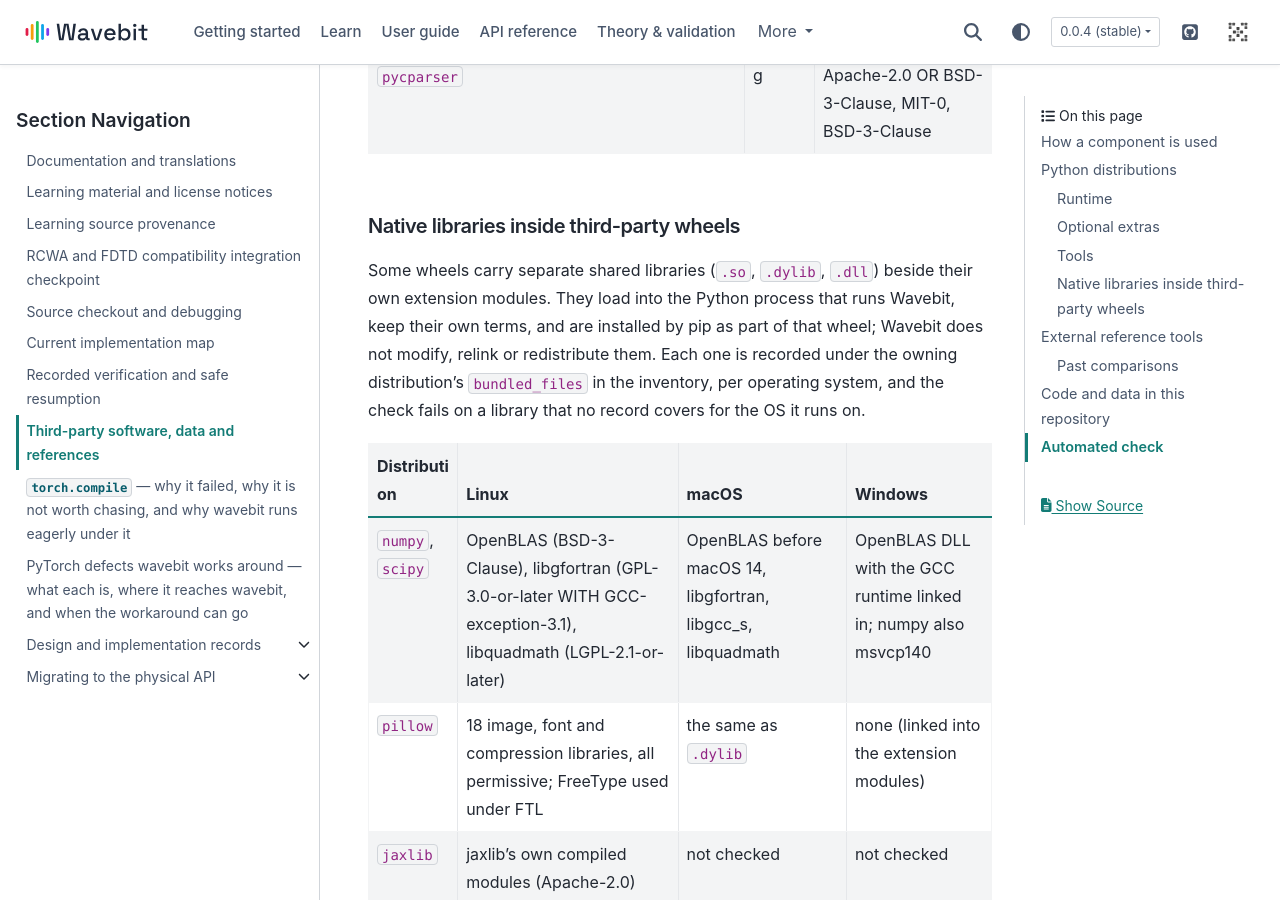
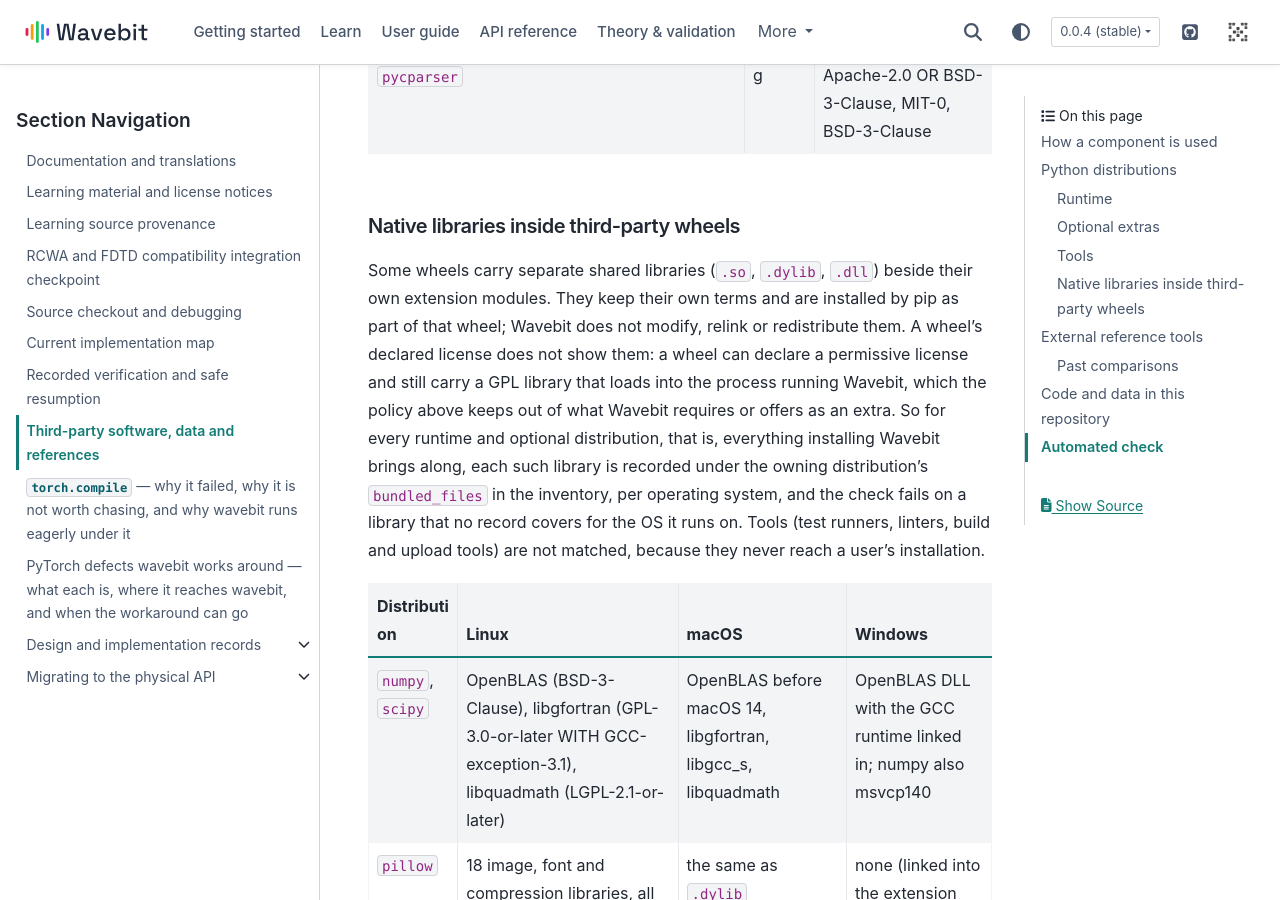
Before and after one commit to fieldalgo/wavebit, a Sphinx documentation site: the page built from docs/development/third-party.md, in a window 1280 px wide and 900 px high, scrolled down 6827 px. Built offline with Sphinx 7.4.7 and the PyData theme 0.15.4, drawn with Linux system fonts in a browser that asks for light colours; pages that are not in the unit, such as notebooks, are missing from menus; some of the changed text lies outside the part shown.

Commit message:
chore(licenses): match bundled native libraries only for what installing Wavebit brings along
The bundled-file check exists to keep GPL libraries that a permissively
declared wheel carries out of the process running Wavebit for its users;
for example pyFFTW 0.15.1 declares BSD-3-Clause while its wheels carry
FFTW (GPL). Test runners, linters and build or upload tools never reach a
user's installation, so matching their wheels' contents only adds upkeep.
The check now matches runtime and optional distributions only; tools keep
the metadata license check. A test covers the same unrecorded library
failing as an optional dependency and passing as a tool.

Co-Authored-By: Claude Opus 5.5 <noreply@anthropic.com>
Claude-Session: https://claude.ai/code/session_01Fi25h3bsDT3KRqxr3FWubV

```diff
--- a/docs/development/third-party.md
+++ b/docs/development/third-party.md
@@ -111,12 +111,17 @@ Version floors are in `pyproject.toml`; the table names what CI installs.
 ### Native libraries inside third-party wheels
 
 Some wheels carry separate shared libraries (`.so`, `.dylib`, `.dll`) beside
-their own extension modules. They load into the Python process that runs
-Wavebit, keep their own terms, and are installed by pip as part of that wheel;
-Wavebit does not modify, relink or redistribute them. Each one is recorded under
-the owning distribution's `bundled_files` in the inventory, per operating
-system, and the check fails on a library that no record covers for the OS it
-runs on.
+their own extension modules. They keep their own terms and are installed by pip
+as part of that wheel; Wavebit does not modify, relink or redistribute them.
+A wheel's declared license does not show them: a wheel can declare a permissive
+license and still carry a GPL library that loads into the process running
+Wavebit, which the policy above keeps out of what Wavebit requires or offers as
+an extra. So for every runtime and optional distribution, that is, everything
+installing Wavebit brings along, each such library is recorded under the
+owning distribution's `bundled_files` in the inventory, per operating system,
+and the check fails on a library that no record covers for the OS it runs on.
+Tools (test runners, linters, build and upload tools) are not matched, because
+they never reach a user's installation.
 
 | Distribution | Linux | macOS | Windows |
 | --- | --- | --- | --- |
@@ -188,13 +193,13 @@ python tools/check_licenses.py --reachable-only   # only what Wavebit's requirem
 The check reads installed metadata with `importlib.metadata`. It fails when an
 installed distribution has no reviewed entry, when its declared license differs
 from the entry, when a component's license is not allowed for the way Wavebit
-reaches it, when a wheel installs a shared library that no `bundled_files`
-record covers for the current OS, when Wavebit's own distribution contains a
-native file, when Wavebit's package code imports an external tool, when an AGPL
-tool has no recorded review or AGPL is reached as a requirement, when an SSPL or
-other non-AGPL network-copyleft component appears, or when this page or its
-Korean translation does not name an entry. CI runs it in the full
-backends environment, in the docs environment and, for the installed
+reaches it, when a runtime or optional wheel installs a shared library that no
+`bundled_files` record covers for the current OS, when Wavebit's own
+distribution contains a native file, when Wavebit's package code imports an
+external tool, when an AGPL tool has no recorded review or AGPL is reached as a
+requirement, when an SSPL or other non-AGPL network-copyleft component appears,
+or when this page or its Korean translation does not name an entry. CI runs it
+in the full backends environment, in the docs environment and, for the installed
 `wavebit[plot]` wheel, in the `distribution` job on Linux, macOS and Windows;
 `tests/api/test_third_party_licenses.py` runs the reachable-only form in every
 test environment.
```
Also changed, not shown: docs/locales/ko/pages/development/third-party.md (+13 -9 lines), 3 other files.
